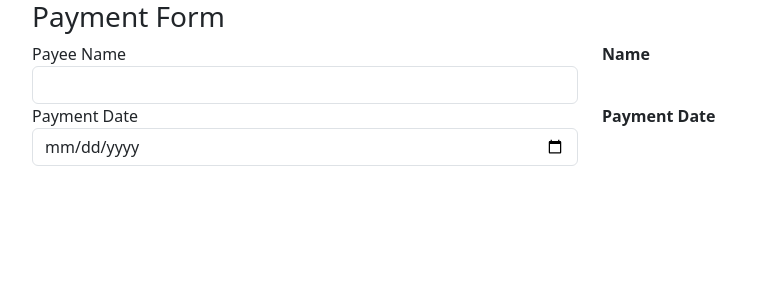
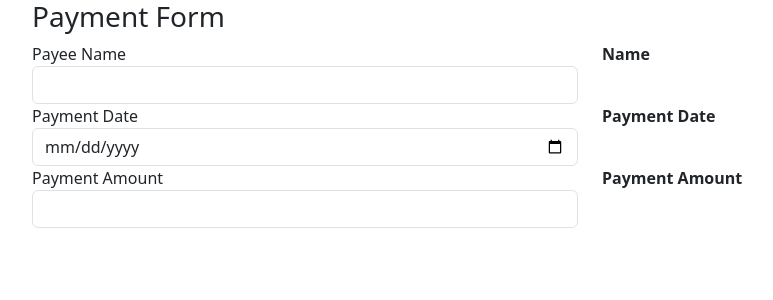
Before and after one commit to fundayluck/angular-pipes, an Angular app: page / in a window 1280 px wide. Shown: the top 300 px of the page, without its empty margins (50-823 px from the left). Built offline with nearby package versions, Linux system fonts and the light colour scheme.

Commit message:
adding payment amount form and displaying with currencyPipe

```diff
--- a/src/app/app.component.html
+++ b/src/app/app.component.html
@@ -22,4 +22,15 @@
       <div>{{ date | date : "longDate" }}</div>
     </div>
   </div>
+
+  <div class="row">
+    <div class="form-group col">
+      <label>Payment Amount</label>
+      <input class="form-control" (input)="onAmountChange($event)" />
+    </div>
+    <div class="col">
+      <label><b>Payment Amount</b></label>
+      <div>{{ amount | currency }}</div>
+    </div>
+  </div>
 </div>
--- a/src/app/app.component.ts
+++ b/src/app/app.component.ts
@@ -1,17 +1,18 @@
 import { Component } from '@angular/core';
 import { RouterOutlet } from '@angular/router';
-import { TitleCasePipe, DatePipe } from '@angular/common';
+import { TitleCasePipe, DatePipe, CurrencyPipe } from '@angular/common';
 
 @Component({
   selector: 'app-root',
   standalone: true,
-  imports: [RouterOutlet, TitleCasePipe, DatePipe],
+  imports: [RouterOutlet, TitleCasePipe, DatePipe, CurrencyPipe],
   templateUrl: './app.component.html',
   styleUrl: './app.component.css'
 })
 export class AppComponent {
   name?: string
   date?: string
+  amount?: number
 
   onNameChange(event: Event) {
     this.name = (event?.target as HTMLInputElement).value
@@ -20,4 +21,8 @@ export class AppComponent {
   onDateChange(event: Event) {
     this.date = (event?.target as HTMLInputElement).value
   }
+
+  onAmountChange(event: Event) {
+    this.amount = parseFloat((event?.target as HTMLInputElement).value)
+  }
 }
```
